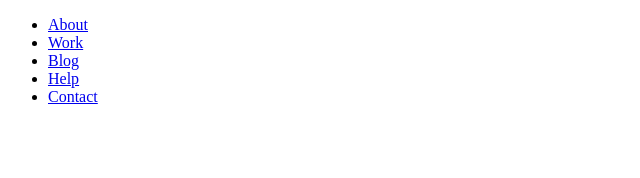
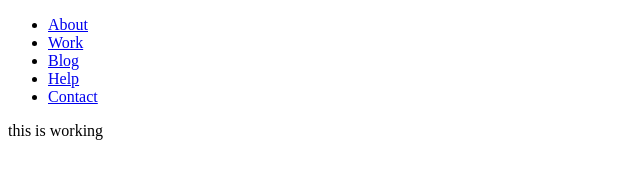
Before and after one commit to imkittychan/imkittychan.github.io, a plain HTML site: page index.html in a window 1280 px wide. Shown: the whole page, without its empty margins (0-640 px from the left). Drawn offline with Linux system fonts and the light colour scheme; files that its build step writes are made by us from their sources.

Commit message:
no message

```diff
--- a/index.html
+++ b/index.html
@@ -18,6 +18,10 @@
 
 </div>
 
+<div>
+<p>this is working</p>
+
+</div>
 
 
 
```
